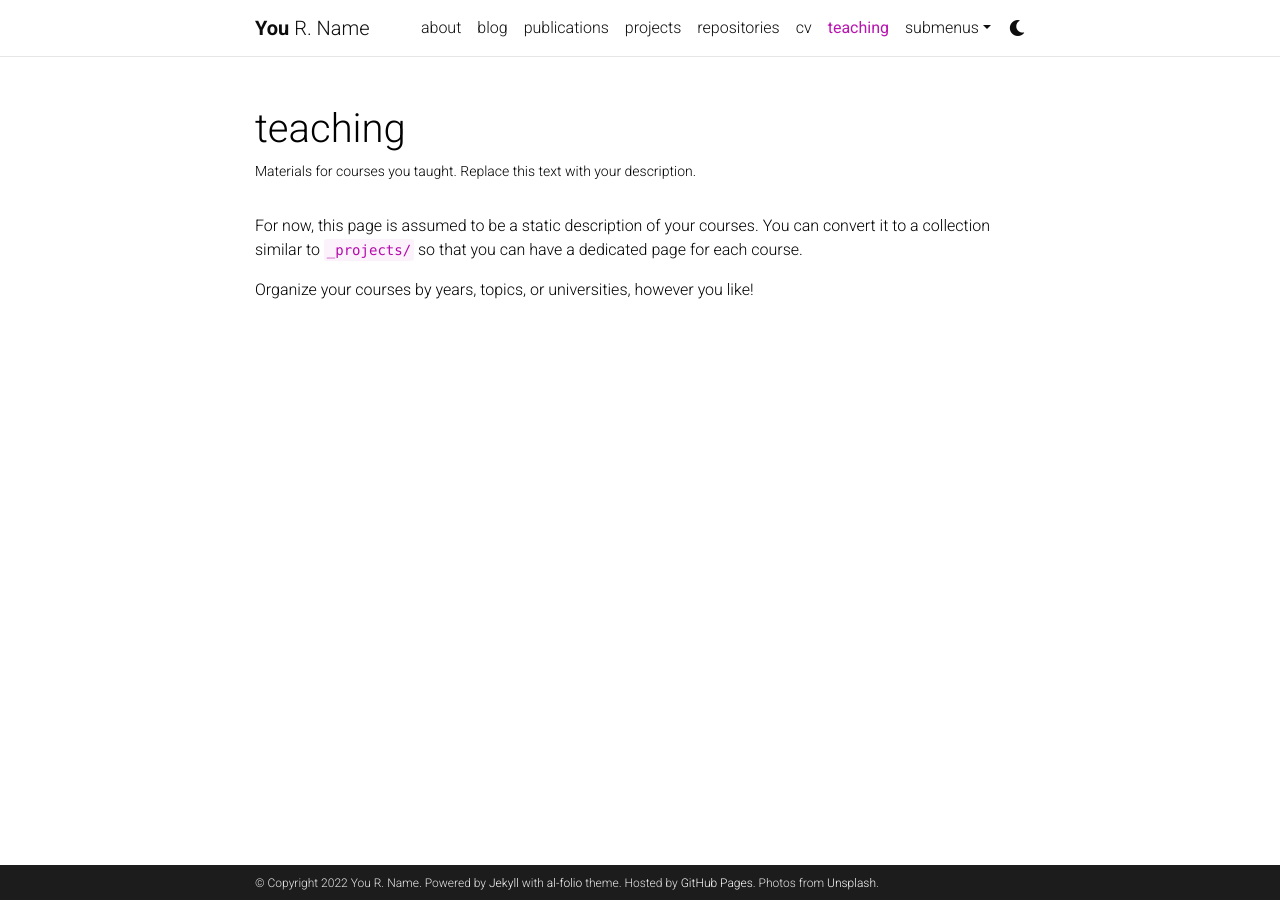
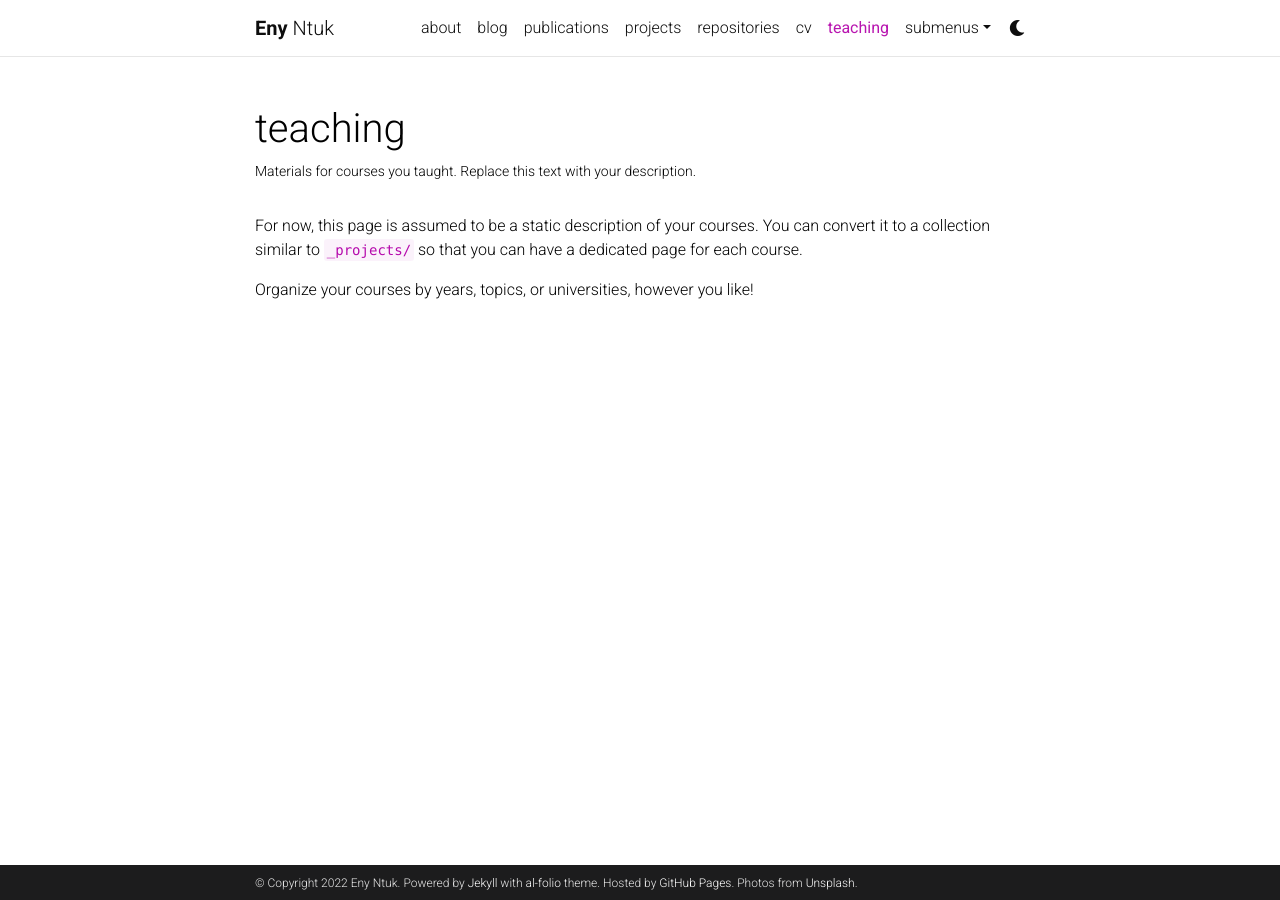
Before and after one commit to enyntuk/EnyNtuk.github.io, a Jekyll site: the page built from _pages/teaching.md, in a window 1280 px wide. Built offline with Jekyll 4.4.1, drawn with Linux system fonts in a browser that asks for light colours; comment, search, counter and statistics services are not loaded; a style sheet for code colours, icons or effects is not loaded.

Commit message:
Update _config.yml

```diff
--- a/_config.yml
+++ b/_config.yml
@@ -3,10 +3,10 @@
 # -----------------------------------------------------------------------------
 
 title: blank # the website title (if blank, full name will be used instead)
-first_name: You
-middle_name: R.
-last_name: Name
-email: you@example.com
+first_name: Eny
+middle_name:
+last_name: Ntuk
+email: entuk@smu.edu
 description: > # the ">" symbol means to ignore newlines until "footer_text:"
   A simple, whitespace theme for academics. Based on [*folio](https://github.com/bogoli/-folio) design.
 footer_text: >
@@ -18,8 +18,8 @@
 lang: en # the language of your site (for example: en, fr, cn, ru, etc.)
 icon: ⚛️  # the emoji used as the favicon (alternatively, provide image name in /assets/img/)
 
-url: https://alshedivat.github.io # the base hostname & protocol for your site
-baseurl: /al-folio # the subpath of your site, e.g. /blog/
+url: https://enyntuk.github.io # the base hostname & protocol for your site
+baseurl: # the subpath of your site, e.g. /blog/
 last_updated: false # set to true if you want to display last updated in the footer
 impressum_path:  # set to path to include impressum link in the footer, use the same path as permalink in a page, helps to conform with EU GDPR
 
```
